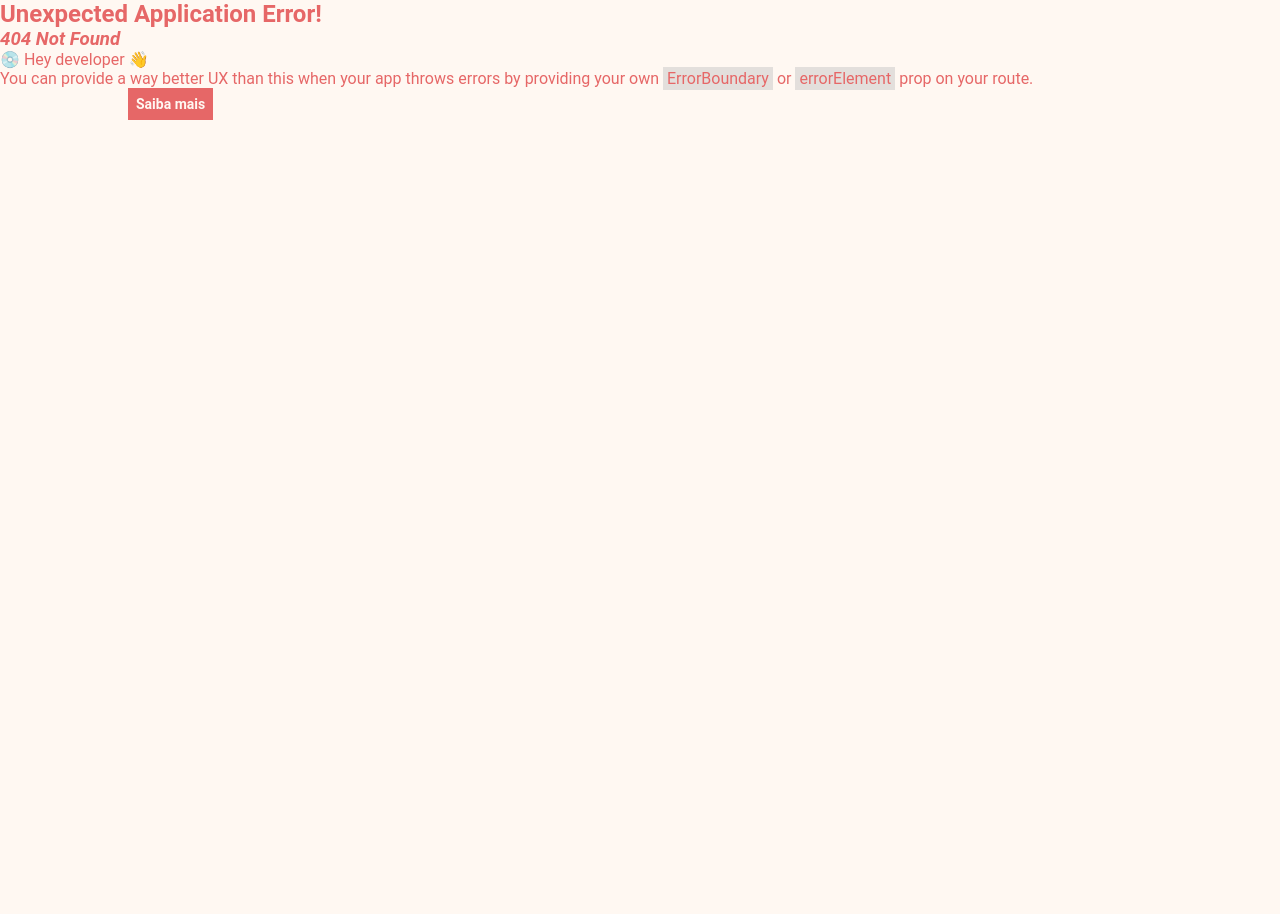
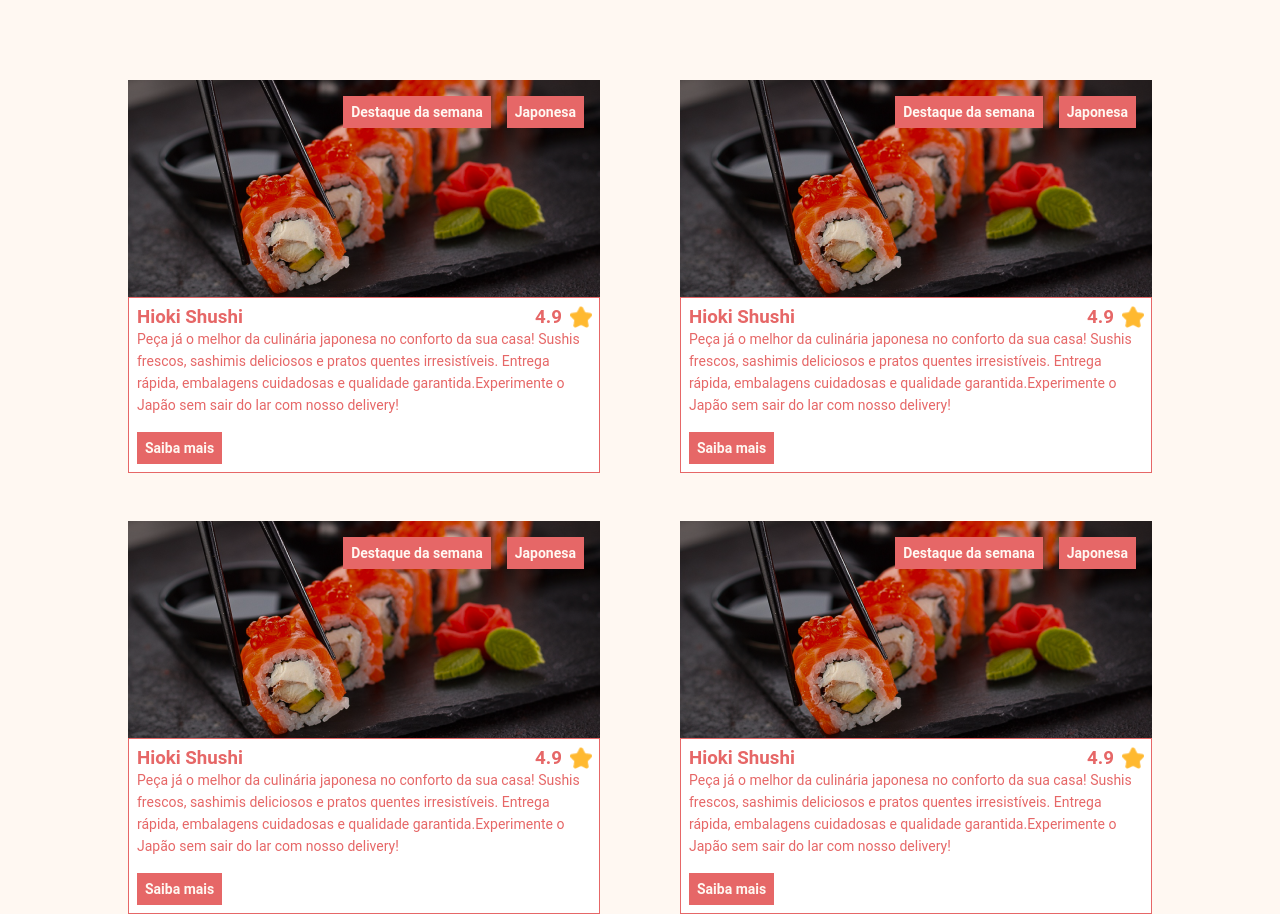
Before and after one commit to luisflipefv/projeto_efood, a React (Create React App) app: page /perfil in a window 1280 px wide. Before the commit this address had no page. Before the commit the page ends 800 px from the top, so only its background shows below. Built offline with nearby package versions, Linux system fonts and the light colour scheme; the HTML template or start-up script is replaced by a standard one.

Commit message:
Criando a segunda página

```diff
--- a/src/App.tsx
+++ b/src/App.tsx
@@ -1,33 +1,21 @@
-import { createBrowserRouter, RouterProvider } from "react-router-dom";
+import { BrowserRouter, Route, Routes } from "react-router-dom";
 import { GlobalCss } from "./styles";
-import Hero from "./components/Hero";
-import Button from "./components/Button";
-import Product from "./components/Product";
-import ProductList from "./components/ProductList";
-const rotas = createBrowserRouter([
-  {
-    path: "/",
-    element: (
-      <>
-        <Hero />
-        <ProductList />
-      </>
-    ),
-  },
-]);
+import Home from "../src/pages/Home";
+import Perfil from "./pages/Perfil";
+
+const Rotas = () => (
+  <Routes>
+    <Route path="/" element={<Home />} />
+    <Route path="/perfil" element={<Perfil />} />
+  </Routes>
+);
 
 function App() {
   return (
-    <>
+    <BrowserRouter>
       <GlobalCss />
-      <RouterProvider router={rotas} />
-      <div className="container">
-        <Button type="button" title="Clique aqui para saber mais">
-          Saiba mais
-        </Button>
-        <br />
-      </div>
-    </>
+      <Rotas />
+    </BrowserRouter>
   );
 }
 
--- a/src/components/Button/index.tsx
+++ b/src/components/Button/index.tsx
@@ -1,4 +1,4 @@
-import { ButtonContainer } from "./styles";
+import { LinkContainer } from "./styles";
 
 export type Props = {
   type: "button" | "link";
@@ -9,17 +9,10 @@ export type Props = {
 };
 
 const Button = ({ children, type, to, onClick, title }: Props) => {
-  if (type === "button") {
-    return (
-      <ButtonContainer type="button" title={title} onClick={onClick}>
-        {children}
-      </ButtonContainer>
-    );
-  }
   return (
-    <ButtonContainer type="link" title={title} to={to} onClick={onClick}>
+    <LinkContainer type="link" title={title} to={to} onClick={onClick}>
       {children}
-    </ButtonContainer>
+    </LinkContainer>
   );
 };
 
--- a/src/components/Button/styles.ts
+++ b/src/components/Button/styles.ts
@@ -12,7 +12,7 @@ export const ButtonContainer = styled.div<Props>`
   display: inline-block;
 `;
 
-export const LinkContainer = styled(Link)`
+export const LinkContainer = styled(Link)<Props>`
   color: ${cores.bege1};
   background-color: ${cores.rosa};
   font-weight: bold;
--- a/src/components/Product/index.tsx
+++ b/src/components/Product/index.tsx
@@ -1,5 +1,14 @@
+import { Link } from "react-router-dom";
 import Button from "../Button";
-import { Card, Conteudo, Imagem, Infos, Titulo, Div } from "./styles";
+import {
+  Card,
+  Conteudo,
+  Imagem,
+  Infos,
+  Titulo,
+  Div,
+  Descricao,
+} from "./styles";
 
 type Props = {
   image: string;
@@ -28,8 +37,10 @@ const Product = ({ image, title, description, note, icon, infos }: Props) => (
           <img src={icon} alt="Estrela" />
         </div>
       </Div>
-      <p>{description}</p>
-      <Button type={"button"}>Adicionar</Button>
+      <Descricao>{description}</Descricao>
+      <Button to={"/perfil"} type={"button"}>
+        Saiba mais
+      </Button>
     </Conteudo>
   </Card>
 );
--- a/src/components/Product/styles.ts
+++ b/src/components/Product/styles.ts
@@ -1,6 +1,6 @@
 import styled from "styled-components";
 import { cores } from "../../styles";
-import { ButtonContainer } from "../Button/styles";
+import { LinkContainer } from "../Button/styles";
 
 export const Imagem = styled.img`
   width: 100%;
@@ -20,7 +20,7 @@ export const Conteudo = styled.div`
   padding: 8px;
   border: 1px solid ${cores.rosa};
 
-  ${ButtonContainer} {
+  ${LinkContainer} {
     margin-top: 16px;
   }
 `;
@@ -39,13 +39,16 @@ export const Titulo = styled.h3`
   display: flex;
 `;
 
-export const Descricao = styled.p``;
+export const Descricao = styled.p`
+  line-height: 22px;
+  font-size: 14px;
+`;
 
 export const Infos = styled.div`
   position: absolute;
   top: 0px;
   right: 0px;
-  ${ButtonContainer} {
+  ${LinkContainer} {
     margin-right: 16px;
   }
 `;
--- a/src/components/ProductList/index.tsx
+++ b/src/components/ProductList/index.tsx
@@ -1,34 +1,28 @@
 import Product from "../Product";
-import { List, Container } from "./styles";
+import Pratos from "../../models/Pratos";
 import Sushi from "../../assets/images/sushi.png";
 import Estrela from "../../assets/images/estrela.png";
+import { List, Container } from "./styles";
 
-const ProductList = () => (
+type Props = {
+  prato: Pratos[];
+};
+
+const ProductList = ({ prato }: Props) => (
   <Container>
-    <div className="container">
-      <List>
+    <List className="container">
+      {prato.map((pratos) => (
         <Product
-          image={Sushi}
-          infos={["Destaque da Semana", "Japonesa"]}
-          title={"Hioki Sushi "}
-          description={
-            "Peça já o melhor da culinária japonesa no conforto da sua casa! Sushis frescos, sashimis deliciosos e pratos quentes irresistíveis. Entrega rápida, embalagens cuidadosas e qualidade garantida.Experimente o Japão sem sair do lar com nosso delivery!"
-          }
-          note={4.9}
-          icon={Estrela}
+          key={pratos.id}
+          image={pratos.image}
+          infos={pratos.infos}
+          title={pratos.title}
+          description={pratos.description}
+          note={pratos.note}
+          icon={pratos.icon}
         />
-        <Product
-          image={Sushi}
-          infos={["Japonesa"]}
-          title={"Hioki Sushi "}
-          description={
-            "Peça já o melhor da culinária japonesa no conforto da sua casa! Sushis frescos, sashimis deliciosos e pratos quentes irresistíveis. Entrega rápida, embalagens cuidadosas e qualidade garantida.Experimente o Japão sem sair do lar com nosso delivery!"
-          }
-          note={4.9}
-          icon={Estrela}
-        />
-      </List>
-    </div>
+      ))}
+    </List>
   </Container>
 );
 
--- a/src/components/ProductList/styles.ts
+++ b/src/components/ProductList/styles.ts
@@ -1,4 +1,5 @@
 import styled from "styled-components";
+import Product from "../Product";
 
 export const Container = styled.div`
   margin-top: 80px;
@@ -8,4 +9,5 @@ export const List = styled.ul`
   display: grid;
   grid-template-columns: 1fr 1fr;
   column-gap: 80px;
+  row-gap: 48px;
 `;
--- /dev/null
+++ b/src/models/Pratos.ts
@@ -0,0 +1,28 @@
+class Pratos {
+  image: string;
+  title: string;
+  description: string;
+  id: number;
+  infos: string[];
+  note: number;
+  icon: string;
+
+  constructor(
+    id: number,
+    image: string,
+    infos: string[],
+    title: string,
+    description: string,
+    note: number,
+    icon: string
+  ) {
+    this.id = id;
+    this.image = image;
+    this.infos = infos;
+    this.title = title;
+    this.description = description;
+    this.note = note;
+    this.icon = icon;
+  }
+}
+export default Pratos;
--- /dev/null
+++ b/src/pages/Home/index.tsx
@@ -0,0 +1,58 @@
+import Hero from "../../components/Hero";
+import ProductList from "../../components/ProductList";
+import Pratos from "../../models/Pratos";
+import sushi from "../../assets/images/sushi.png";
+import estrela from "../../assets/images/estrela.png";
+import massa from "../../assets/images/macarrao.png";
+
+const principal: Pratos[] = [
+  {
+    id: 1,
+    image: sushi,
+    note: 4.9,
+    icon: estrela,
+    title: "Hioki Shushi",
+    description:
+      "Peça já o melhor da culinária japonesa no conforto da sua casa! Sushis frescos, sashimis deliciosos e pratos quentes irresistíveis. Entrega rápida, embalagens cuidadosas e qualidade garantida.Experimente o Japão sem sair do lar com nosso delivery!",
+    infos: ["Destaque da semana", "Japonesa"],
+  },
+  {
+    id: 2,
+    image: massa,
+    note: 4.6,
+    icon: estrela,
+    title: "La Dolce Vita Trattoria",
+    description:
+      "A La Dolce Vita Trattoria leva a autêntica cozinha italiana até você! Desfrute de massas caseiras, pizzas deliciosas e risotos incríveis, tudo no conforto do seu lar. Entrega rápida, pratos bem embalados e sabor inesquecível. Peça já!",
+    infos: ["Italiana"],
+  },
+  {
+    id: 1,
+    image: sushi,
+    note: 4.9,
+    icon: estrela,
+    title: "Hioki Shushi",
+    description:
+      "Peça já o melhor da culinária japonesa no conforto da sua casa! Sushis frescos, sashimis deliciosos e pratos quentes irresistíveis. Entrega rápida, embalagens cuidadosas e qualidade garantida.Experimente o Japão sem sair do lar com nosso delivery!",
+    infos: ["Japonesa"],
+  },
+  {
+    id: 1,
+    image: sushi,
+    note: 4.9,
+    icon: estrela,
+    title: "Hioki Shushi",
+    description:
+      "Peça já o melhor da culinária japonesa no conforto da sua casa! Sushis frescos, sashimis deliciosos e pratos quentes irresistíveis. Entrega rápida, embalagens cuidadosas e qualidade garantida.Experimente o Japão sem sair do lar com nosso delivery!",
+    infos: ["Japonesa"],
+  },
+];
+
+const Home = () => (
+  <>
+    <Hero />
+    <ProductList prato={principal} />
+  </>
+);
+
+export default Home;
--- /dev/null
+++ b/src/pages/Perfil/index.tsx
@@ -0,0 +1,56 @@
+import Hero from "../../components/Hero";
+import ProductList from "../../components/ProductList";
+import Pratos from "../../models/Pratos";
+import sushi from "../../assets/images/sushi.png";
+import estrela from "../../assets/images/estrela.png";
+
+const principal: Pratos[] = [
+  {
+    id: 1,
+    image: sushi,
+    note: 4.9,
+    icon: estrela,
+    title: "Hioki Shushi",
+    description:
+      "Peça já o melhor da culinária japonesa no conforto da sua casa! Sushis frescos, sashimis deliciosos e pratos quentes irresistíveis. Entrega rápida, embalagens cuidadosas e qualidade garantida.Experimente o Japão sem sair do lar com nosso delivery!",
+    infos: ["Destaque da semana", "Japonesa"],
+  },
+  {
+    id: 1,
+    image: sushi,
+    note: 4.9,
+    icon: estrela,
+    title: "Hioki Shushi",
+    description:
+      "Peça já o melhor da culinária japonesa no conforto da sua casa! Sushis frescos, sashimis deliciosos e pratos quentes irresistíveis. Entrega rápida, embalagens cuidadosas e qualidade garantida.Experimente o Japão sem sair do lar com nosso delivery!",
+    infos: ["Destaque da semana", "Japonesa"],
+  },
+  {
+    id: 1,
+    image: sushi,
+    note: 4.9,
+    icon: estrela,
+    title: "Hioki Shushi",
+    description:
+      "Peça já o melhor da culinária japonesa no conforto da sua casa! Sushis frescos, sashimis deliciosos e pratos quentes irresistíveis. Entrega rápida, embalagens cuidadosas e qualidade garantida.Experimente o Japão sem sair do lar com nosso delivery!",
+    infos: ["Destaque da semana", "Japonesa"],
+  },
+  {
+    id: 1,
+    image: sushi,
+    note: 4.9,
+    icon: estrela,
+    title: "Hioki Shushi",
+    description:
+      "Peça já o melhor da culinária japonesa no conforto da sua casa! Sushis frescos, sashimis deliciosos e pratos quentes irresistíveis. Entrega rápida, embalagens cuidadosas e qualidade garantida.Experimente o Japão sem sair do lar com nosso delivery!",
+    infos: ["Destaque da semana", "Japonesa"],
+  },
+];
+
+const Perfil = () => (
+  <>
+    <ProductList prato={principal} />
+  </>
+);
+
+export default Perfil;
```
